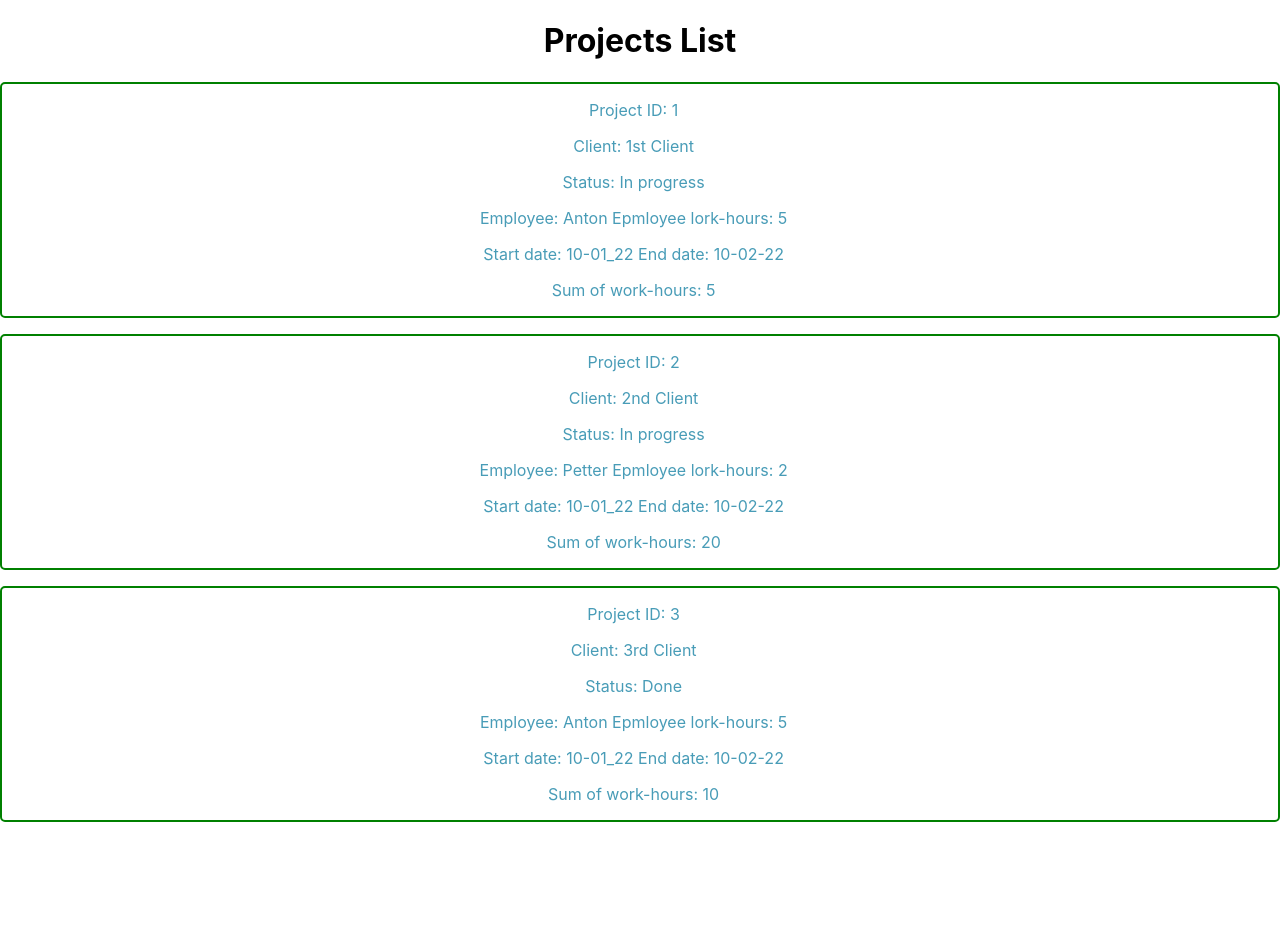
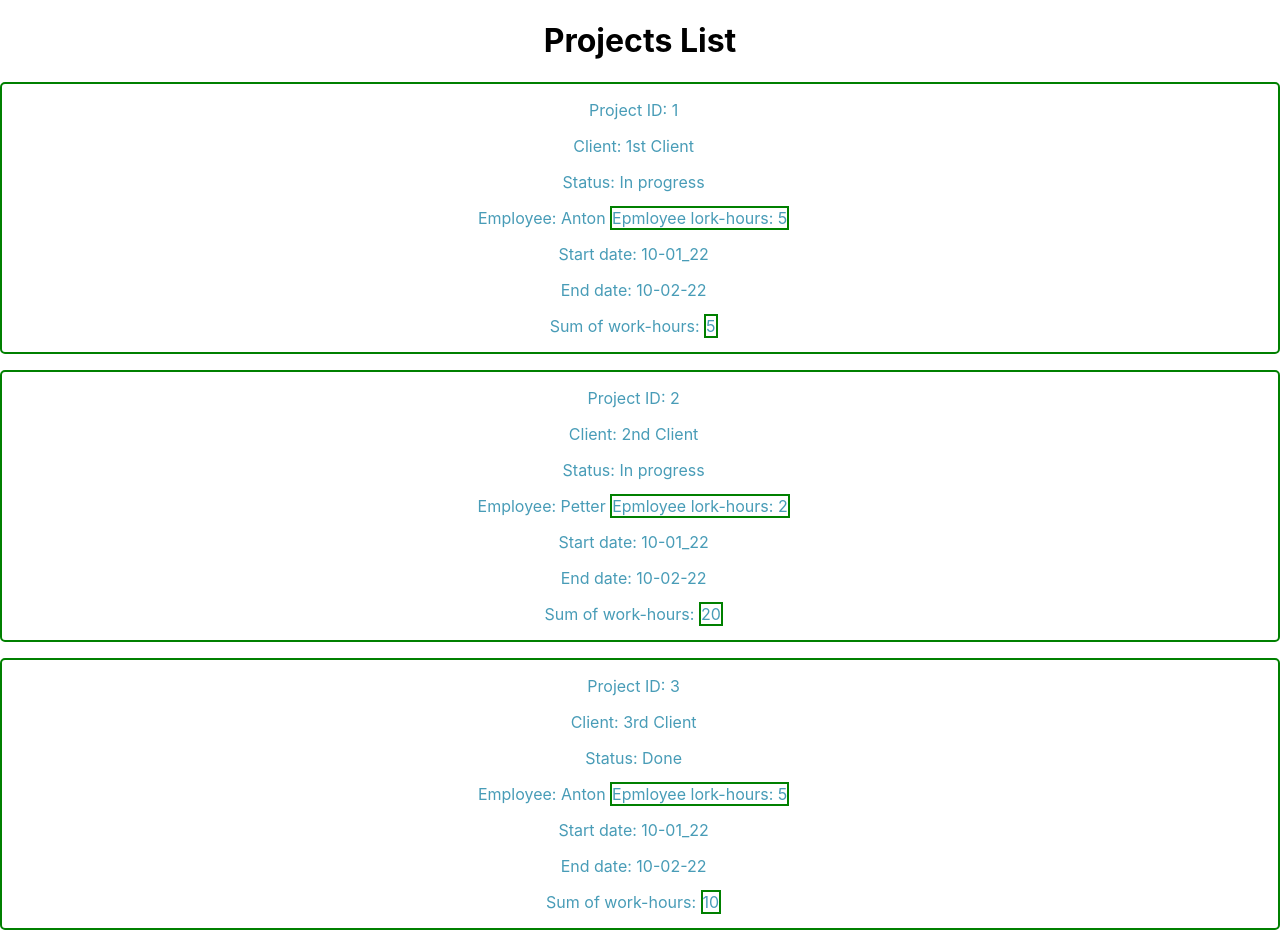
Before and after one commit to Momcil/capstone-pvflow, a React (Create React App) app in the folder client/: page / in a window 1280 px wide. Before the commit the page ends 838 px from the top, so only its background shows below. Built offline with nearby package versions, Linux system fonts and the light colour scheme.

Commit message:
add span and a role for the li element

```diff
--- a/client/src/components/ShowAllProjects.jsx
+++ b/client/src/components/ShowAllProjects.jsx
@@ -8,18 +8,19 @@ function ShowAllProjects({allProjects}){
         <>
             <h1>Projects List</h1>
             <Container>
-                { allProjects.map((project) =>
-                    <ProjectCard key={project.ID}>
+                {allProjects.map((project) =>
+                    <ProjectCard role="list" key={project.ID}>
                         <p>Project ID: {project.ID}</p>
                         <p>Client: {project.client}</p>
                         <p>Status: {project.status}</p>
-                        <p>Employee: {project.employee_name} Epmloyee lork-hours: {project.work_hours}</p>
-                        <p>Start date: {project.start_date} End date: {project.end_date}</p>
-                        <p>Sum of work-hours: {project.sum_hours}</p>
-                     </ProjectCard>
+                        <p>Employee: {project.employee_name} <span>Epmloyee lork-hours: {project.work_hours}</span></p>
+                        <p>Start date: {project.start_date}</p>
+                        <p> End date: {project.end_date}</p>
+                        <p>Sum of work-hours: <span>{project.sum_hours}</span></p>
+                    </ProjectCard>
                 )}
             </Container>
-        </ >
+        </>
     )
 }
 
@@ -31,9 +32,12 @@ const ProjectCard = styled.li`
     border: 2px solid green;
     border-radius: 5px;
     color: #489CB7;
-    list-style-type: none;
     margin: 1em 0;
     padding-right: 1%;
+    list-style-type: none;
+    span{
+        border: 2px solid green;
+    }
 `
 
 const Container = styled.ul`
--- a/client/src/db.js
+++ b/client/src/db.js
@@ -8,7 +8,7 @@ const allProjects = [
         work_hours: 5,
         start_date: "10-01_22",
         end_date: "10-02-22",
-        sum_hours:5,
+        sum_hours: 5,
         in_detail: false
     },
     {
@@ -20,7 +20,7 @@ const allProjects = [
         work_hours: [2],
         start_date: "10-01_22",
         end_date: "10-02-22",
-        sum_hours:20,
+        sum_hours: 20,
         in_detail: false
     },
     {
@@ -32,7 +32,7 @@ const allProjects = [
         work_hours: 5,
         start_date: "10-01_22",
         end_date: "10-02-22",
-        sum_hours:10,
+        sum_hours: 10,
         in_detail: false
     }
 ]
```
